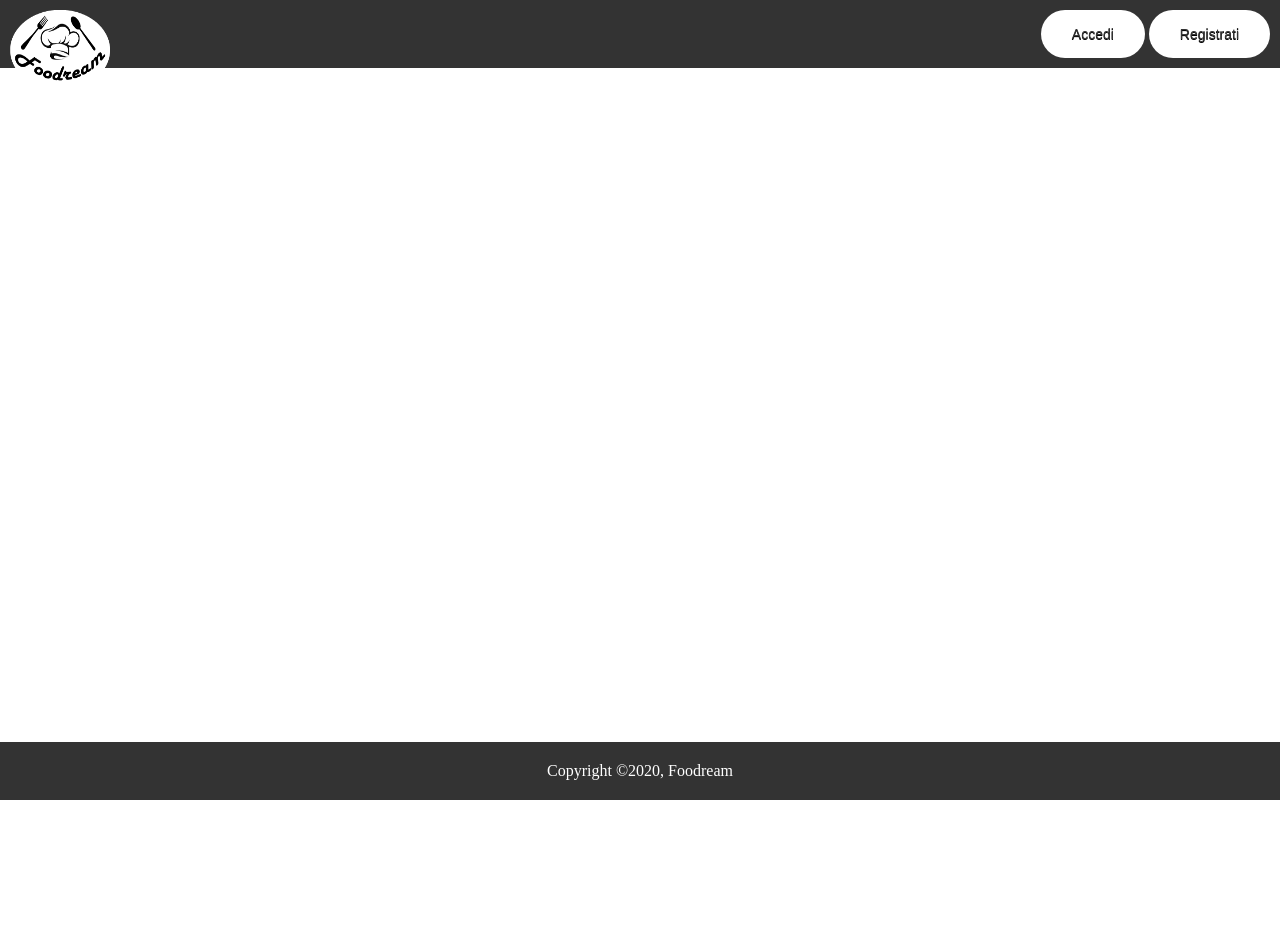
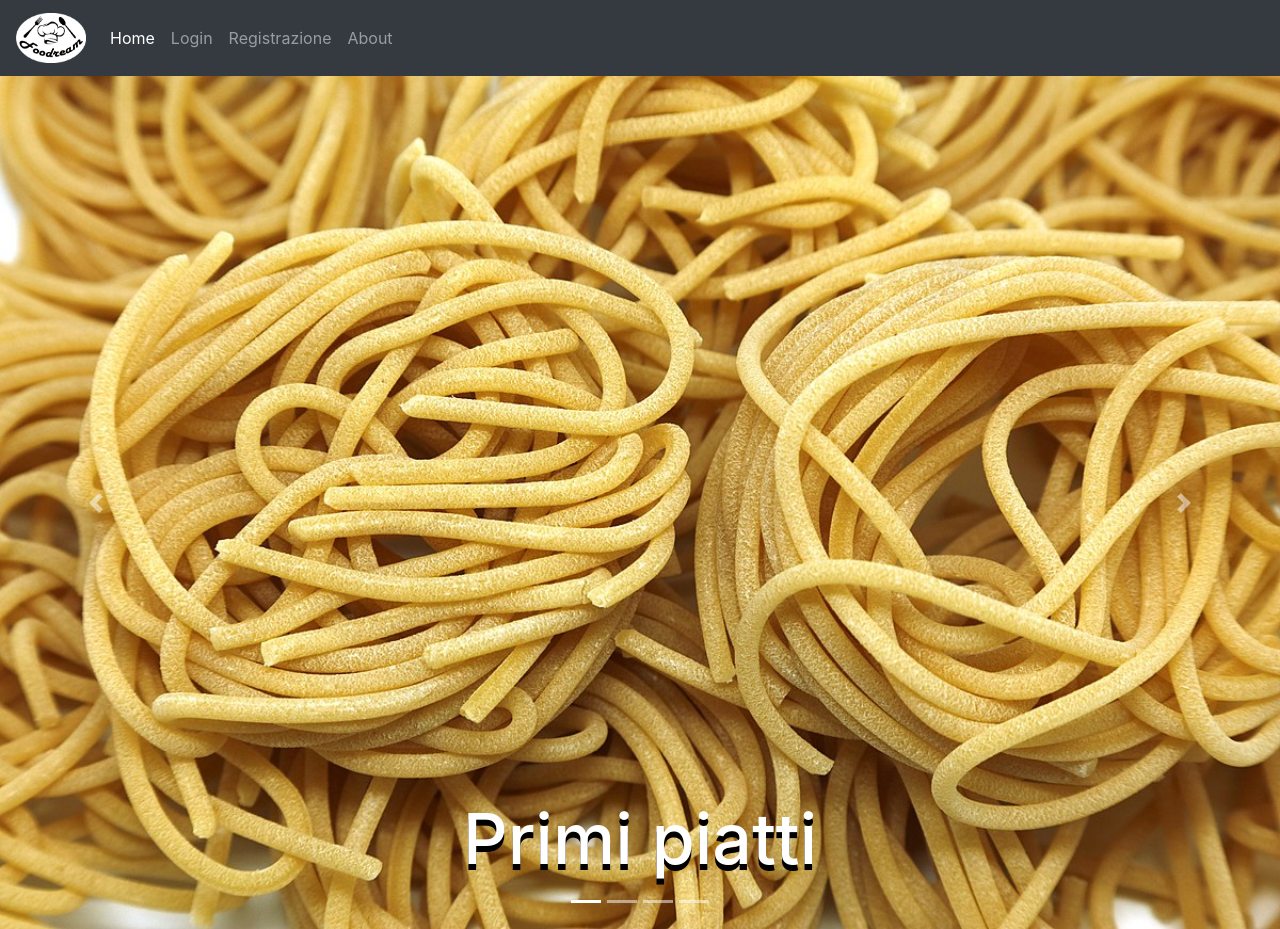
Before and after one commit to PeterBrown98/ProgettoLTW, a PHP site: page /Homepage.html in a window 1280 px wide. Before the commit the page ends 800 px from the top, so only its background shows below. Run offline with PHP 8.4, Linux system fonts and the light colour scheme.

Commit message:
carousel con immagini in homepage

```diff
--- a/CSS/Homepage.css
+++ b/CSS/Homepage.css
@@ -1,56 +1,13 @@
-*{
-  margin: 0;
-  padding: 0;
-  box-sizing: border-box;
-}
-
-
-header{
-    background-color: #333;
-    text-align: center;
-    color: white;
-    padding: 10px;
-  }
-
-img{
-    width: 100px;
-    height: 80px;
-    float: left;
-}
-
-
-.myButton {
-    background-color:#ffff;
-    border: 1px;
-    border-color: black;
-	border-radius:28px;
-	display:inline-block;
-	cursor:pointer;
-	color: #333;
-	font-family:Arial;
-	font-size:14px;
-	padding:16px 31px;
-	text-decoration:none;
-    text-shadow:0px 1px 0px black;
-    width: max-content;
-    text-align: center;
-}
-
-
-.myButton:hover{
-    background-color: #eea15c;
-    color: #ffff;
-}
-
-
 
 footer{
-    background-color: #333;
+    background-color: #343a40!important;
    text-align: center;
    color:white;
-   padding: 20px;
+   padding: 10px;
 
    bottom: 0;
    width: 100%;
    position: fixed;
   }
+
+h5{font-size: 70px; text-shadow:  0 6px 0 black;}
--- a/Homepage.html
+++ b/Homepage.html
@@ -3,25 +3,94 @@
     <head>
         <meta charset="utf-8">
         <title>Homepage Foodream</title>
+        <link rel="stylesheet" href="https://stackpath.bootstrapcdn.com/bootstrap/4.4.1/css/bootstrap.min.css">
         <link rel="stylesheet" href="CSS/Homepage.css">
+        <style type="text/css"></style>
+        <meta name="viewport" content="width-device-width, initial-scale=1"/>
+        <meta name="viewport" content="height=device-height, initial-scale=1"/>
     </head>
     <body>
-        <header>
-            <img src="foodream2.png" alt="" class="logo">
+        <nav class="navbar navbar-expand-lg  navbar-dark bg-dark" id="navbar">
+            <a class="navbar-brand" href="#">
+              <img src="IMMAGINI/foodream2.png" width="70" height="50" class="d-inline-block align-top" alt="">
+            </a>
 
+            <button class="navbar-toggler" type="button" data-toggle="collapse" data-target="#navbarSupportedContent" aria-controls="navbarSupportedContent" aria-expanded="false" aria-label="Toggle navigation">
+              <span class="navbar-toggler-icon"></span>
+            </button>
 
-            <div align="right">
-                <a href="login.html" class="myButton">Accedi</a>
-                <a href="registrazione.html" class="myButton">Registrati</a>
+            <div class="collapse navbar-collapse" id="navbarSupportedContent">
+              <ul class="navbar-nav mr-auto">
+                <li class="nav-item active">
+                  <a class="nav-link" href="Homepage.html">Home <span class="sr-only">(current)</span></a>
+                </li>
+                <li class="nav-item">
+                  <a class="nav-link" href="login.html">Login</a>
+                </li>
+                <li class="nav-item">
+                  <a class="nav-link" href="registrazione.html">Registrazione</a>
+                </li>
+                <li class="nav-item">
+                  <a class="nav-link" href="about.html">About</a>
+                </li>
+
+              </ul>
+
             </div>
-          </header>
-          <div class="background">
+          </nav>
 
+          <div id="carouselExampleCaptions" class="carousel slide carousel-fade" data-ride="carousel">
+            <ol class="carousel-indicators">
+              <li data-target="#carouselExampleCaptions" data-slide-to="0" class="active"></li>
+              <li data-target="#carouselExampleCaptions" data-slide-to="1"></li>
+              <li data-target="#carouselExampleCaptions" data-slide-to="2"></li>
+              <li data-target="#carouselExampleCaptions" data-slide-to="3"></li>
+            </ol>
+            <div class="carousel-inner">
+              <div class="carousel-item active">
+                <img src="IMMAGINI/pasta.jpg" class="d-block w-100" alt="Primi">
+                <div class="carousel-caption d-none d-md-block">
+                  <h5>Primi piatti</h5>
+                </div>
+              </div>
+              <div class="carousel-item">
+                <img src="IMMAGINI/carne-e-pesce.jpg" class="d-block w-100" alt="Secondi">
+                <div class="carousel-caption d-none d-md-block">
+                  <h5>Secondi piatti</h5>
+                </div>
+              </div>
+              <div class="carousel-item">
+                <img src="IMMAGINI/verdure_fresche-1200x800.jpg" class="d-block w-100" alt="Contorni">
+                <div class="carousel-caption d-none d-md-block">
+                  <h5>Contorni</h5>
+                </div>
+              </div>
+              <div class="carousel-item">
+                <img src="IMMAGINI/cioccolato-fondente.jpg" class="d-block w-100" alt="Dolci">
+                <div class="carousel-caption d-none d-md-block">
+                  <h5>Dolci</h5>
+                </div>
+              </div>
+            </div>
+            <a class="carousel-control-prev" href="#carouselExampleCaptions" role="button" data-slide="prev">
+              <span class="carousel-control-prev-icon" aria-hidden="true"></span>
+              <span class="sr-only">Previous</span>
+            </a>
+            <a class="carousel-control-next" href="#carouselExampleCaptions" role="button" data-slide="next">
+              <span class="carousel-control-next-icon" aria-hidden="true"></span>
+              <span class="sr-only">Next</span>
+            </a>
           </div>
-          <footer>
-            <p>
-                Copyright &copy;<script>document.write(new Date().getFullYear());</script>,  Foodream
-                </p>
-          </footer>
+
+          <div id="footer">
+            <footer>
+              <p>
+                  Copyright &copy;<script>document.write(new Date().getFullYear());</script>,  Foodream
+                  </p>
+            </footer>
+          </div>
+          <script src="https://code.jquery.com/jquery-3.4.1.slim.min.js" integrity="sha384-J6qa4849blE2+poT4WnyKhv5vZF5SrPo0iEjwBvKU7imGFAV0wwj1yYfoRSJoZ+n" crossorigin="anonymous"></script>
+          <script src="https://cdn.jsdelivr.net/npm/popper.js@1.16.0/dist/umd/popper.min.js" integrity="sha384-Q6E9RHvbIyZFJoft+2mJbHaEWldlvI9IOYy5n3zV9zzTtmI3UksdQRVvoxMfooAo" crossorigin="anonymous"></script>
+          <script src="https://stackpath.bootstrapcdn.com/bootstrap/4.4.1/js/bootstrap.min.js" integrity="sha384-wfSDF2E50Y2D1uUdj0O3uMBJnjuUD4Ih7YwaYd1iqfktj0Uod8GCExl3Og8ifwB6" crossorigin="anonymous"></script>
     </body>
 </html>
```
Also changed, not shown: IMMAGINI/carne-e-pesce.jpg (added), IMMAGINI/cioccolato-fondente.jpg (added), IMMAGINI/pasta.jpg (added), IMMAGINI/verdure_fresche-1200x800.jpg (added).
